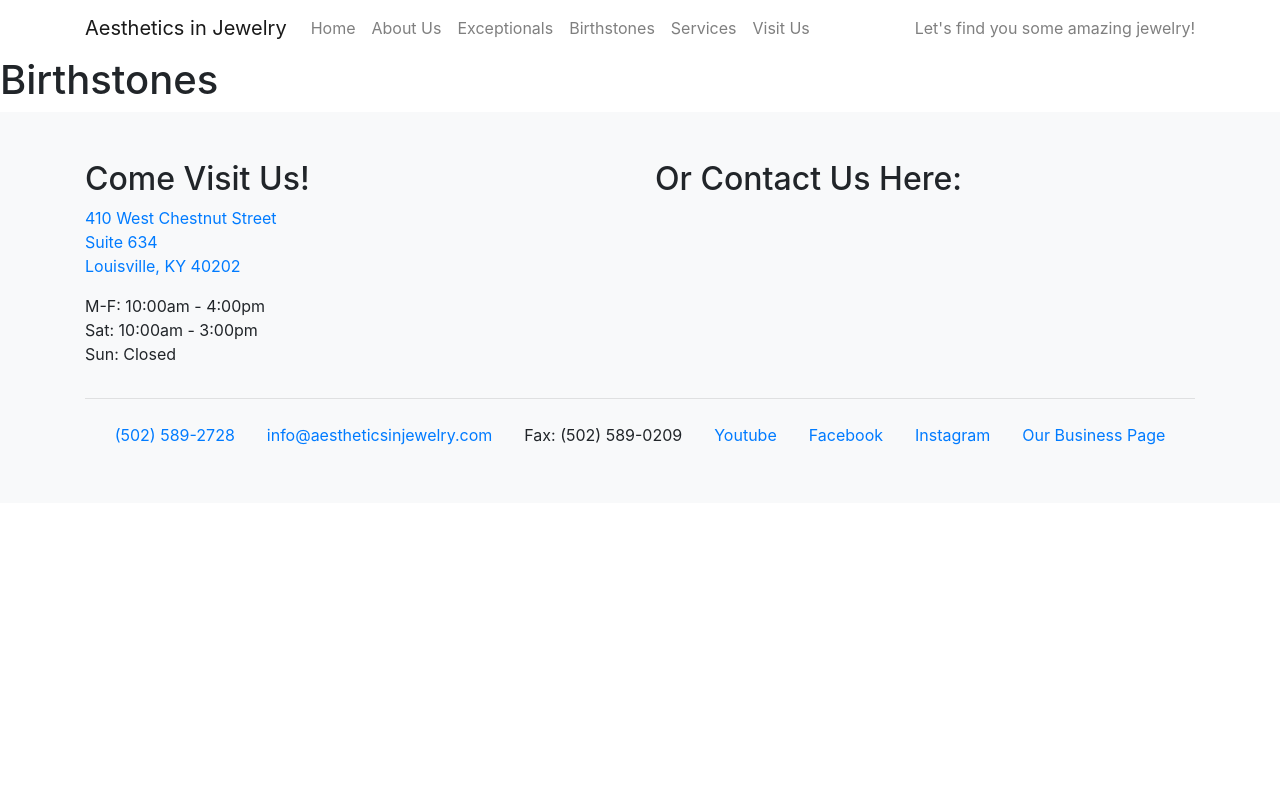
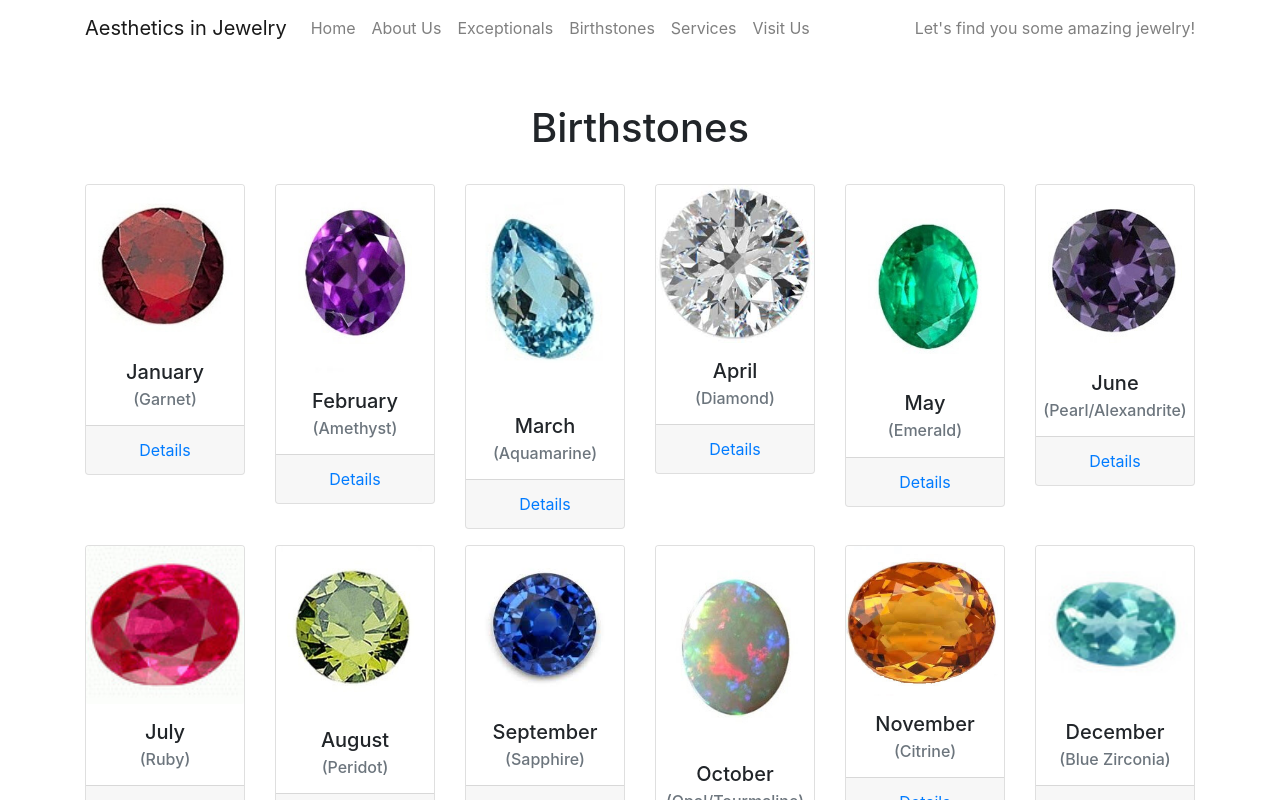
Before and after one commit to shadowlion/aestheticsinjewelry, a Next.js app: page /birthstones in a window 1280 px wide. Shown: the top 800 px of the page. Built offline with nearby package versions, Linux system fonts and the light colour scheme.

Commit message:
refactor: add Birthstones page

```diff
--- /dev/null
+++ b/data.ts
@@ -0,0 +1,29 @@
+export const birthstones = [
+  "Garnet",
+  "Amethyst",
+  "Aquamarine",
+  "Diamond",
+  "Emerald",
+  "Pearl/Alexandrite",
+  "Ruby",
+  "Peridot",
+  "Sapphire",
+  "Opal/Tourmaline",
+  "Citrine",
+  "Blue Zirconia",
+];
+
+export const months = [
+  "January",
+  "February",
+  "March",
+  "April",
+  "May",
+  "June",
+  "July",
+  "August",
+  "September",
+  "October",
+  "November",
+  "December",
+];
--- /dev/null
+++ b/helpers.ts
@@ -0,0 +1,3 @@
+import { months } from "./data";
+
+export const getMonthFromIndex = (index: number) => months[index];
--- a/pages/birthstones/index.tsx
+++ b/pages/birthstones/index.tsx
@@ -1,4 +1,7 @@
 import Head from "next/head";
+import Card from "react-bootstrap/Card";
+import { birthstones } from "../../data";
+import { getMonthFromIndex } from "../../helpers";
 
 const BirthstonesPage = () => {
   return (
@@ -8,8 +11,33 @@ const BirthstonesPage = () => {
         <meta name="description" content="Ballroom East Dance Studio" />
         <link rel="icon" href="/favicon.ico" />
       </Head>
-      <article id="birthstones">
-        <h1>Birthstones</h1>
+      <article id="birthstones" className="container py-5">
+        <h1 className="text-center pb-4">Birthstones</h1>
+        <section>
+          <div className="row">
+            {birthstones.map((birthstone, index) => (
+              <div className="col-12 col-md-4 col-lg-2 mb-3">
+                <Card className="text-center">
+                  <Card.Img src={`/stone-${index + 1}.jpg`} alt={birthstone} />
+                  <Card.Title className="pt-3">
+                    {getMonthFromIndex(index)}
+                  </Card.Title>
+                  <Card.Subtitle className="text-muted pb-3">
+                    ({birthstone})
+                  </Card.Subtitle>
+                  <Card.Footer>
+                    <Card.Link
+                      href={`/birthstones/${index + 1}`}
+                      className="stretched-link"
+                    >
+                      Details
+                    </Card.Link>
+                  </Card.Footer>
+                </Card>
+              </div>
+            ))}
+          </div>
+        </section>
       </article>
     </>
   );
--- a/pages/visit.tsx
+++ b/pages/visit.tsx
@@ -9,8 +9,8 @@ const VisitUsPage = () => {
         <meta name="description" content="Ballroom East Dance Studio" />
         <link rel="icon" href="/favicon.ico" />
       </Head>
-      <article id="visit" className="container py-5">
-        <h1 className="text-center pb-5">Visit Us!</h1>
+      <article id="visit" className="container py-5 text-center">
+        <h1 className="pb-5">Visit Us!</h1>
         <Image
           src="/map.jpg"
           alt="Location of Aesthetics in Jewelry business"
```
